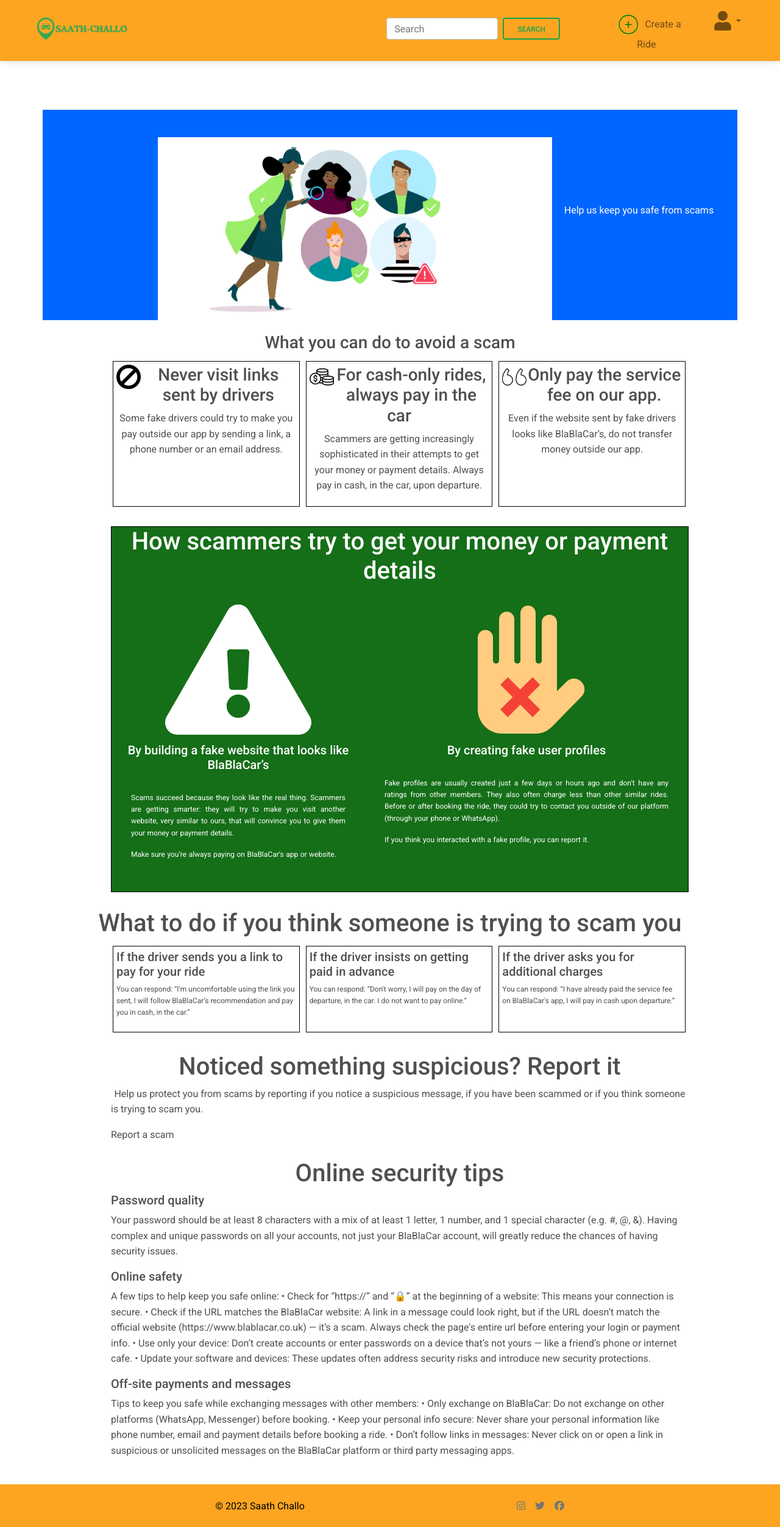
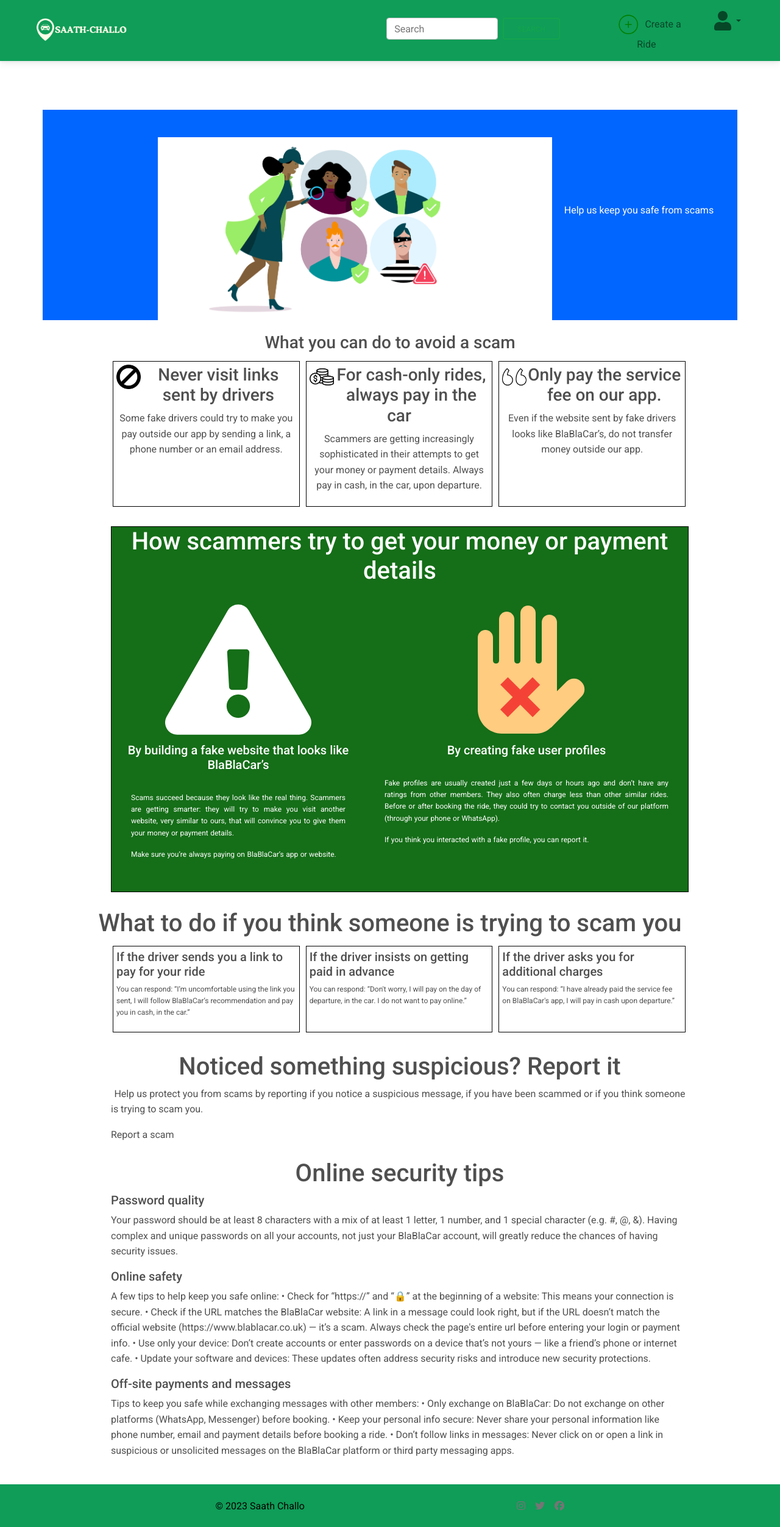
Before and after one commit to mayanks1107/saath-chalo, a React (Create React App) app: page /scam in a window 1280 px wide. Shown: the whole page at 61% size. Built offline with nearby package versions, Linux system fonts and the light colour scheme.

Commit message:
navbar changes

```diff
--- a/src/components/Footer/footer.css
+++ b/src/components/Footer/footer.css
@@ -4,7 +4,7 @@
     align-items: center;
     width: 100%;
     height: 50%;
-    background-color: #FDA521;
+    background-color: #0F9D58;
     height: 70px;
 }
 .foot-text{
--- a/src/components/Header/headers.css
+++ b/src/components/Header/headers.css
@@ -1,5 +1,5 @@
 .navbar{
-    background-color: rgb(253, 165, 33);
+    background-color: #0F9D58;
     padding-bottom: 15px;
 }
 .logo-brand{
--- a/src/components/Header/headers.jsx
+++ b/src/components/Header/headers.jsx
@@ -6,7 +6,7 @@
 
 import { CiCirclePlus } from "react-icons/ci";
 import { Link } from "react-router-dom";
-import a from "../../assets/LOGO.png";
+import a from "../../assets/logo-green.png";
 export default function Headers(){
     return(
         <div className="head">
@@ -33,7 +33,7 @@
           </a>
           <ul class="dropdown-menu">
             <li><Link class="dropdown-item" to='/login'>Login</Link></li>
-            <li><Link class="dropdown-item" to="/user-register">Register</Link></li>
+            <li><Link class="dropdown-item" to="/register">Register</Link></li>
 
           </ul>
         </li>
--- a/src/components/Home/main.jsx
+++ b/src/components/Home/main.jsx
@@ -1,11 +1,12 @@
 import React from "react";
 import "./main.css";
+import mainIimg from "../../assets/carpool.svg"
 // import {dp} from "../assets/UberPOOL-Launch_Digital-Assets_Amber_blog_960x480_r1.avif";
 export default function Main(){
     return(
         <div className="main">
 
-            <img className="img-main" src="https://blog.uber-cdn.com/cdn-cgi/image/width=960,quality=80,onerror=redirect,format=auto/wp-content/uploads/sites/71/2016/06/UberPOOL-Launch_Digital-Assets_Amber_blog_960x480_r1.png" alt = "img"/>
+            <img className="img-main" src={mainIimg} alt = "img"/>
             <div className="form-submit">
                 <input className="inp input-from" type="text" placeholder="from" name="from"/>
                 <input className="inp input-to" type="text" placeholder="to" name="to"/>
--- a/src/components/Register/signupForRider.jsx
+++ b/src/components/Register/signupForRider.jsx
@@ -91,7 +91,7 @@
                 <MDBCheckbox name='flexCheck' value='' id='flexCheckDefault' label='Subscribe to our newsletter' />
               </div>
 
-              <MDBBtn className='mb-4' size='lg' onClick={()=>Register()}>Register</MDBBtn>
+              <MDBBtn className='mb-4' size='lg'>Register</MDBBtn>
               {/* <MDBBtn className='mb-4' size='lg' onClick={()=>Register()}>Register</MDBBtn> */}
 
             </MDBCol>
```
Also changed, not shown: src/assets/carpool.svg (added), src/assets/logo-green.png (added).
